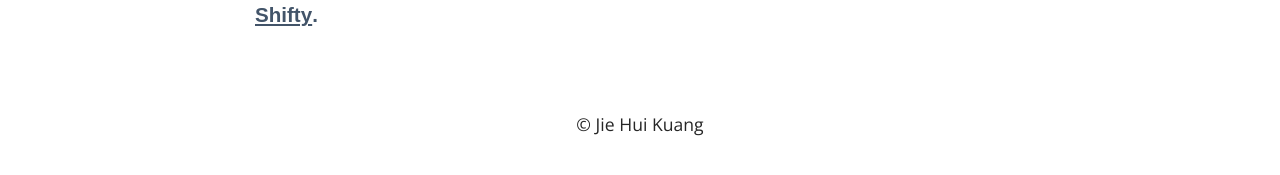
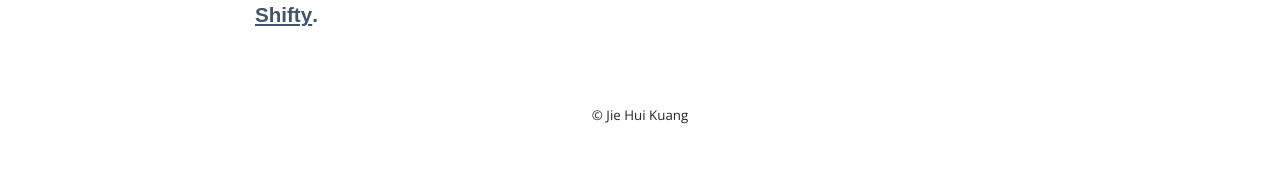
Before and after one commit to JamesKuang/jameskuang.github.io, a Jekyll site: the page built from index.md, in a window 1280 px wide. Shown: the part 551-726 px from the top of the page. Built offline with Jekyll 4.4.1, drawn with Linux system fonts in a browser that asks for light colours; some web fonts are replaced; our own code applies the rules of GitHub Pages for plain Markdown files.

Commit message:
Footer font size

```diff
--- a/_sass/_layout.scss
+++ b/_sass/_layout.scss
@@ -27,7 +27,7 @@ h2 {
 	font-size: 2em;
 }
 p {
-	font-size: 1em;
+	font-size: 10pt;
 }
 a,
 a:visited {
```
